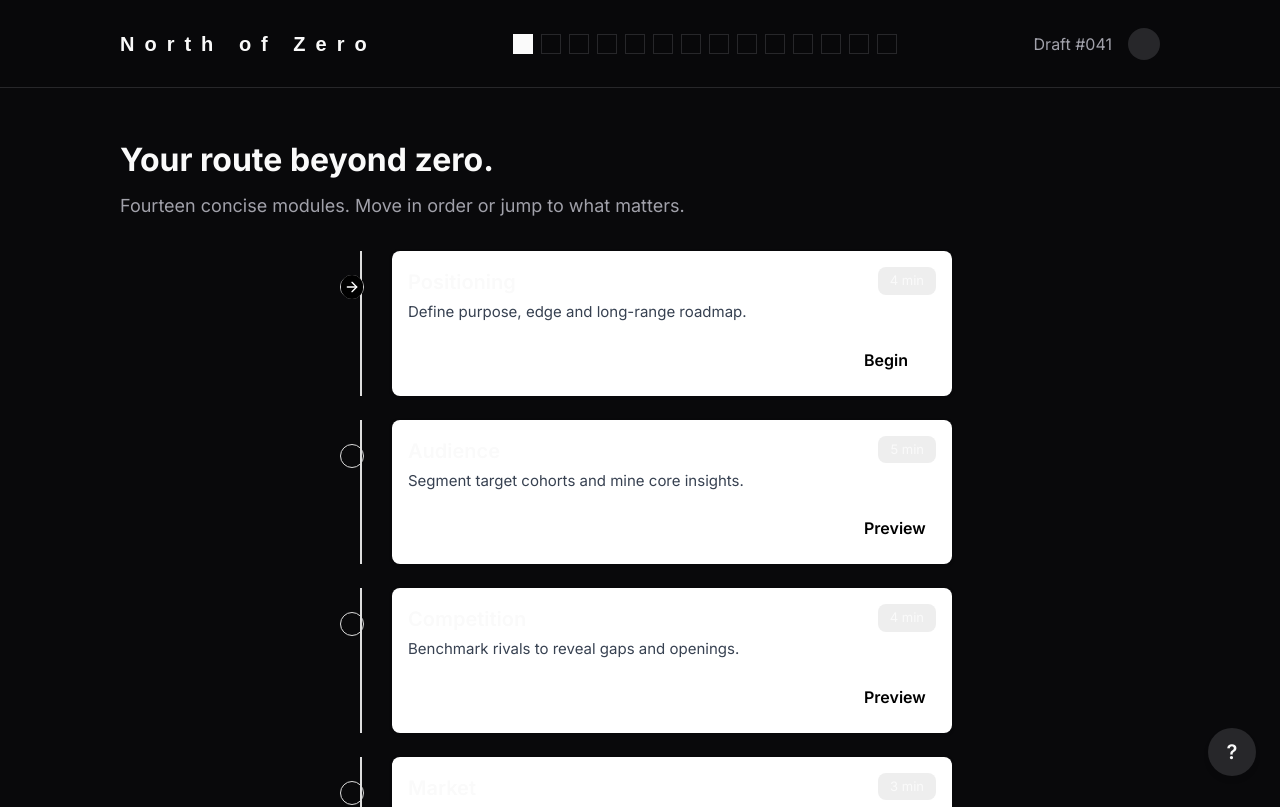
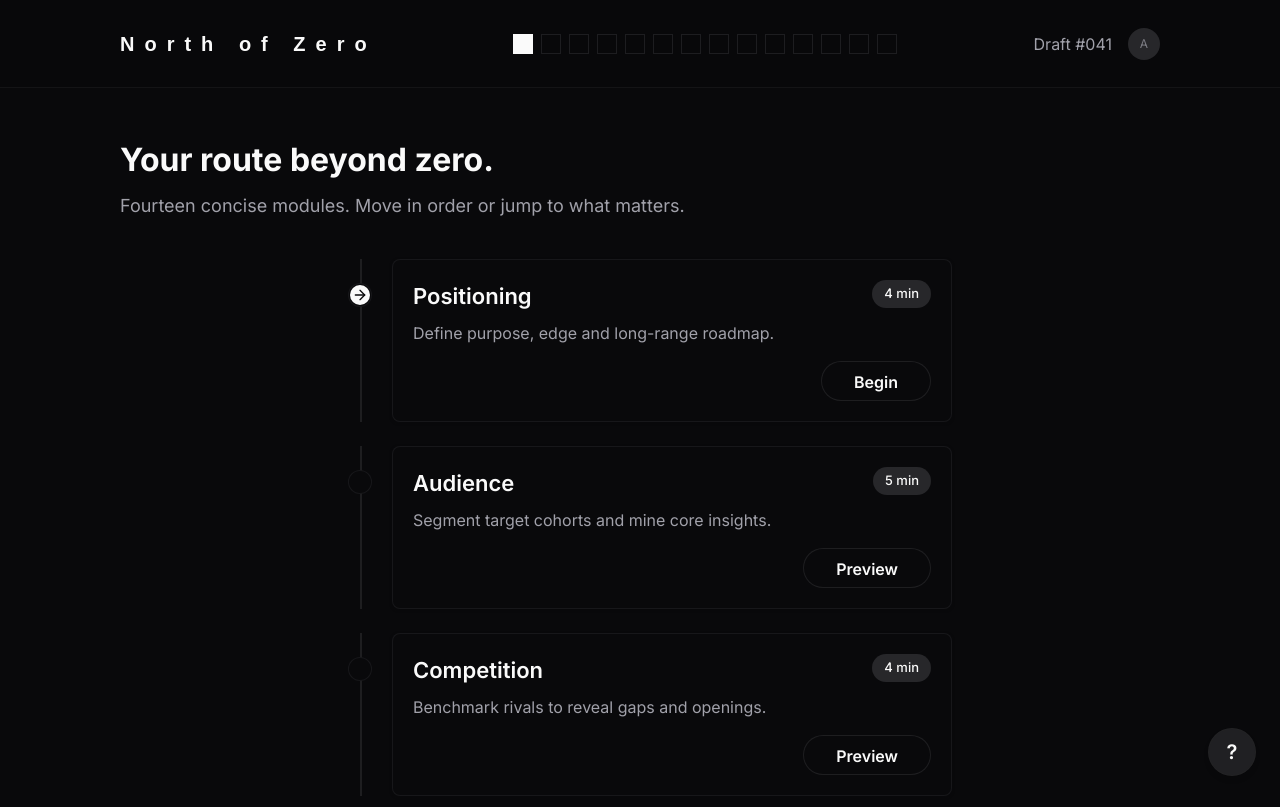
Before and after one commit to dvg-grappus/zero-brand-blueprint, a React (Vite) app: page /timeline in a window 1280 px wide. Shown: the top 807 px of the page. Built offline with nearby package versions, Linux system fonts and the light colour scheme; a web font is replaced by a local one.

Commit message:
Fix: Improve UI polish and alignment
Refactor UI components to improve visual appearance and alignment, addressing issues with title visibility, time tag display, progress circle alignment, and overall polish.

```diff
--- a/src/components/StepCard.tsx
+++ b/src/components/StepCard.tsx
@@ -77,10 +77,10 @@ const StepCard: React.FC<StepCardProps> = ({
 
   const getMarkerIcon = () => {
     if (status === "done") {
-      return <Check className="w-4 h-4 text-black" />;
+      return <Check className="w-4 h-4" />;
     }
     if (status === "current") {
-      return <ArrowRight className="w-4 h-4 text-white" />;
+      return <ArrowRight className="w-4 h-4 text-background" />;
     }
     return null;
   };
@@ -104,21 +104,22 @@ const StepCard: React.FC<StepCardProps> = ({
         }}
         whileHover={{ y: -6 }}
       >
-        {/* Card Spine */}
-        <div className="absolute left-[32px] top-0 bottom-0 w-0.5 bg-spineLine group-hover:bg-black transition-colors duration-300"></div>
+        {/* Card Spine/Line */}
+        <div className="absolute left-[32px] top-0 bottom-0 w-0.5 bg-muted/70"></div>
 
         {/* Card Container */}
-        <div className="ml-16 w-[560px] bg-white rounded-lg p-4 shadow-card hover:shadow-card-hover transition-shadow duration-300">
-          <div className="flex justify-between items-start mb-2">
+        <div className="ml-16 w-[560px] bg-card rounded-lg p-5 shadow-card hover:shadow-card-hover transition-shadow duration-300 border border-border/50">
+          <div className="flex justify-between items-start mb-3">
+            {/* Title Section */}
             <div className="flex items-start gap-4">
               {/* Marker Circle */}
               <Tooltip>
                 <TooltipTrigger asChild>
-                  <div className="absolute left-[24px] -translate-x-1/2 top-6 w-6 h-6 rounded-full flex items-center justify-center border border-spineLine transition-colors duration-300">
+                  <div className="absolute left-[32px] -translate-x-1/2 top-6 w-6 h-6 rounded-full flex items-center justify-center border border-muted/50 bg-background z-10">
                     <div
                       className={cn(
-                        "w-6 h-6 rounded-full flex items-center justify-center",
-                        status === "current" && "bg-black",
+                        "w-5 h-5 rounded-full flex items-center justify-center",
+                        status === "current" && "bg-foreground",
                         status === "done" && "bg-cyan"
                       )}
                     >
@@ -126,18 +127,20 @@ const StepCard: React.FC<StepCardProps> = ({
                     </div>
                   </div>
                 </TooltipTrigger>
-                <TooltipContent>{keyboardShortcut}</TooltipContent>
+                <TooltipContent side="top">
+                  <span className="text-xs font-medium">{keyboardShortcut}</span>
+                </TooltipContent>
               </Tooltip>
 
               {/* Title and Description */}
               <div className="flex-1">
-                <h3 className="inter-font font-semibold text-[20px] mb-1">{title}</h3>
-                <p className="inter-font text-[15px] text-gray-700 line-clamp-2">{description}</p>
+                <h3 className="inter-font font-semibold text-[22px] mb-2 text-foreground">{title}</h3>
+                <p className="inter-font text-[16px] text-muted-foreground line-clamp-2">{description}</p>
               </div>
             </div>
 
             {/* Duration Pill */}
-            <div className="bg-lightGrey text-[13px] px-3 py-1 rounded-lg">
+            <div className="bg-secondary text-secondary-foreground text-[13px] px-3 py-1 rounded-full font-medium">
               {duration}
             </div>
           </div>
@@ -145,14 +148,14 @@ const StepCard: React.FC<StepCardProps> = ({
           {/* Preview Content */}
           {showPreview && (
             <motion.div
-              className="mt-4 h-[280px] bg-gray-100 rounded-md flex items-center justify-center"
+              className="mt-4 h-[280px] bg-muted/20 rounded-md flex items-center justify-center border border-border/30"
               initial={{ height: 0, opacity: 0 }}
               animate={{ height: 280, opacity: 1 }}
               transition={{ duration: 0.3 }}
             >
               <div className="flex gap-4">
                 {[1, 2, 3].map(i => (
-                  <div key={i} className="w-[150px] h-[240px] bg-gray-200 rounded-md flex items-center justify-center">
+                  <div key={i} className="w-[150px] h-[240px] bg-muted/30 rounded-md flex items-center justify-center text-muted-foreground">
                     Preview slide {i}
                   </div>
                 ))}
@@ -163,11 +166,11 @@ const StepCard: React.FC<StepCardProps> = ({
           {/* Card Footer with Button */}
           <div className="mt-4 flex justify-end">
             <button
-              className="bg-white text-black hover:bg-cyan rounded-full py-2 px-8 font-semibold transition-colors duration-200 focus:outline-none focus:ring-2 focus:ring-cyan/40"
-              style={{ width: 104, height: 40 }}
+              className="bg-card text-foreground hover:bg-cyan hover:text-background border border-border/70 rounded-full py-2 px-8 font-semibold transition-colors duration-200 focus:outline-none focus:ring-2 focus:ring-cyan/40"
+              style={{ minWidth: 104, height: 40 }}
               onClick={handleButtonClick}
             >
-              {isFirstCard ? "Begin" : (showPreview ? "Close preview" : "Preview")}
+              {isFirstCard ? "Begin" : (showPreview ? "Close" : "Preview")}
             </button>
           </div>
         </div>
--- a/src/components/TimelineTopBar.tsx
+++ b/src/components/TimelineTopBar.tsx
@@ -12,7 +12,7 @@ const TimelineTopBar: React.FC<TopBarProps> = ({ currentStep, completedSteps })
 
   return (
     <motion.div
-      className="fixed top-0 left-0 right-0 h-[88px] bg-background/95 backdrop-blur-sm border-b border-border flex items-center justify-between px-[120px] z-30"
+      className="fixed top-0 left-0 right-0 h-[88px] bg-background/95 backdrop-blur-md border-b border-border/40 flex items-center justify-between px-[120px] z-30"
       initial={{ y: -88 }}
       animate={{ y: 0 }}
       transition={{ duration: 0.4 }}
@@ -29,14 +29,14 @@ const TimelineTopBar: React.FC<TopBarProps> = ({ currentStep, completedSteps })
           const isCompleted = completedSteps.includes(stepNumber);
           const isCurrent = currentStep === stepNumber;
 
-          let bgColor = "bg-transparent border-border";
-          if (isCompleted) bgColor = "bg-cyan border-cyan";
-          else if (isCurrent) bgColor = "bg-foreground border-foreground";
+          let classes = "border border-border/70 bg-transparent";
+          if (isCompleted) classes = "border-cyan bg-cyan";
+          else if (isCurrent) classes = "border-foreground bg-foreground";
 
           return (
             <div
               key={i}
-              className={`w-5 h-5 border ${bgColor} transition-colors duration-300`}
+              className={`w-5 h-5 ${classes} transition-colors duration-300`}
             />
           );
         })}
@@ -45,7 +45,9 @@ const TimelineTopBar: React.FC<TopBarProps> = ({ currentStep, completedSteps })
       {/* Draft Info and Avatar */}
       <div className="flex items-center gap-4">
         <span className="text-muted-foreground">Draft #041</span>
-        <div className="w-8 h-8 rounded-full bg-muted"></div>
+        <div className="w-8 h-8 rounded-full bg-muted flex items-center justify-center text-xs text-muted-foreground/70">
+          <span>A</span>
+        </div>
       </div>
     </motion.div>
   );
--- a/src/pages/Timeline.tsx
+++ b/src/pages/Timeline.tsx
@@ -1,3 +1,4 @@
+
 import React, { useState, useEffect } from "react";
 import { motion, AnimatePresence } from "framer-motion";
 import TimelineTopBar from "@/components/TimelineTopBar";
@@ -43,7 +44,10 @@ const Timeline: React.FC = () => {
 
       if (e.metaKey && !isNaN(Number(e.key)) && Number(e.key) >= 1 && Number(e.key) <= 14) {
         const stepNumber = Number(e.key);
-        document.getElementById(`step-card-${stepNumber}`)?.scrollIntoView({ behavior: "smooth" });
+        document.getElementById(`step-card-${stepNumber}`)?.scrollIntoView({
+          behavior: "smooth",
+          block: "center"
+        });
       }
     };
 
@@ -81,7 +85,7 @@ const Timeline: React.FC = () => {
           transition={{ duration: 0.4 }}
         >
           <h1 className="inter-font font-bold text-[32px] text-foreground mb-2">Your route beyond zero.</h1>
-          <p className="inter-font text-[18px] text-muted-foreground mb-8">
+          <p className="inter-font text-[18px] text-muted-foreground mb-10">
             Fourteen concise modules. Move in order or jump to what matters.
           </p>
         </motion.div>
@@ -106,7 +110,7 @@ const Timeline: React.FC = () => {
       </div>
 
       <motion.button
-        className="fixed right-6 bottom-6 w-12 h-12 bg-secondary text-secondary-foreground rounded-full shadow-md flex items-center justify-center text-xl font-semibold z-50 hover:bg-secondary/90 focus:outline-none focus:ring focus:ring-ring"
+        className="fixed right-6 bottom-6 w-12 h-12 bg-secondary/80 text-secondary-foreground rounded-full shadow-md flex items-center justify-center text-xl font-semibold z-50 border border-border/40 backdrop-blur-sm hover:bg-secondary focus:outline-none focus:ring-2 focus:ring-ring"
         onClick={() => setShowHelpDrawer(prev => !prev)}
         whileHover={{ scale: 1.05 }}
         whileTap={{ scale: 0.95 }}
```
